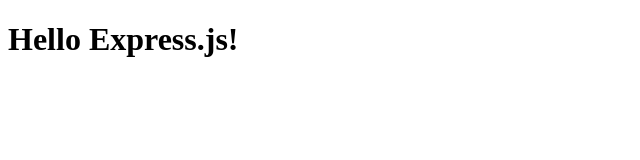
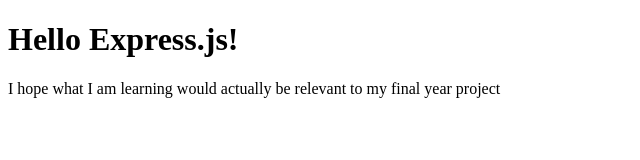
Before and after one commit to Nana-kwame/web-server, a website: page public/index.html in a window 1280 px wide. Shown: the whole page, without its empty margins (0-640 px from the left). Drawn offline with Linux system fonts and the light colour scheme.

Commit message:
Update to index.html

```diff
--- a/public/index.html
+++ b/public/index.html
@@ -8,7 +8,8 @@
 </head>
 
 <body>
-<h1> Hello Express.js!</h1>
+    <h1> Hello Express.js!</h1>
+    <p>I hope what I am learning would actually be relevant to my final year project</p>
 </body>
 
 </html>
```
